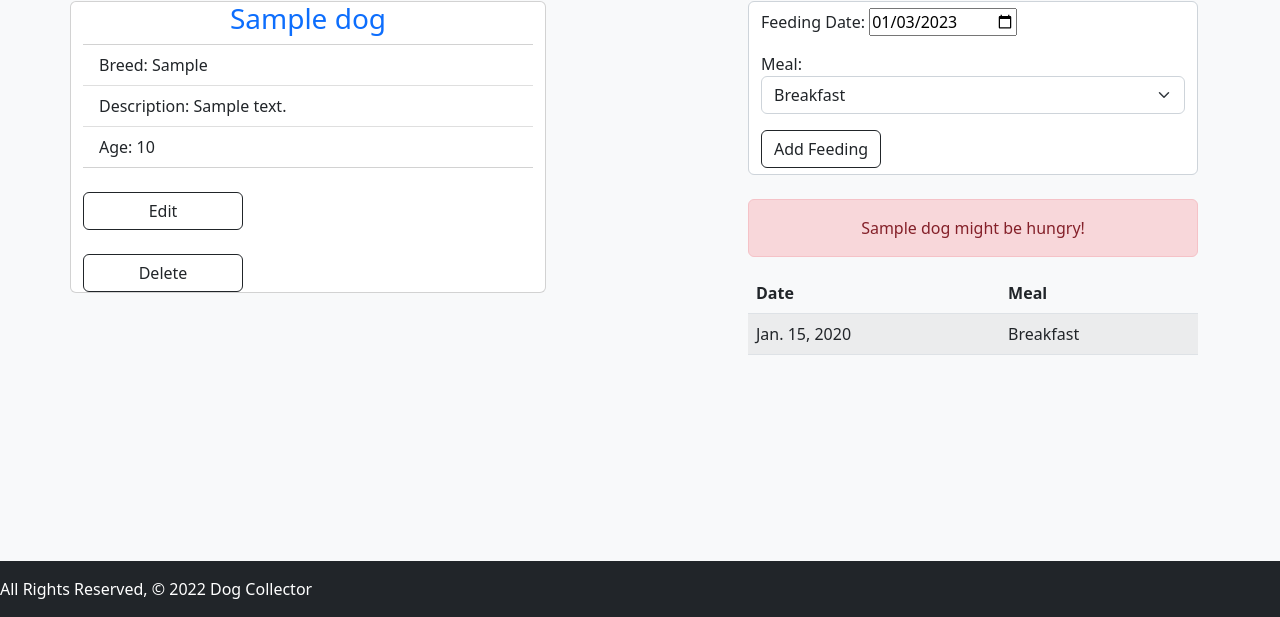
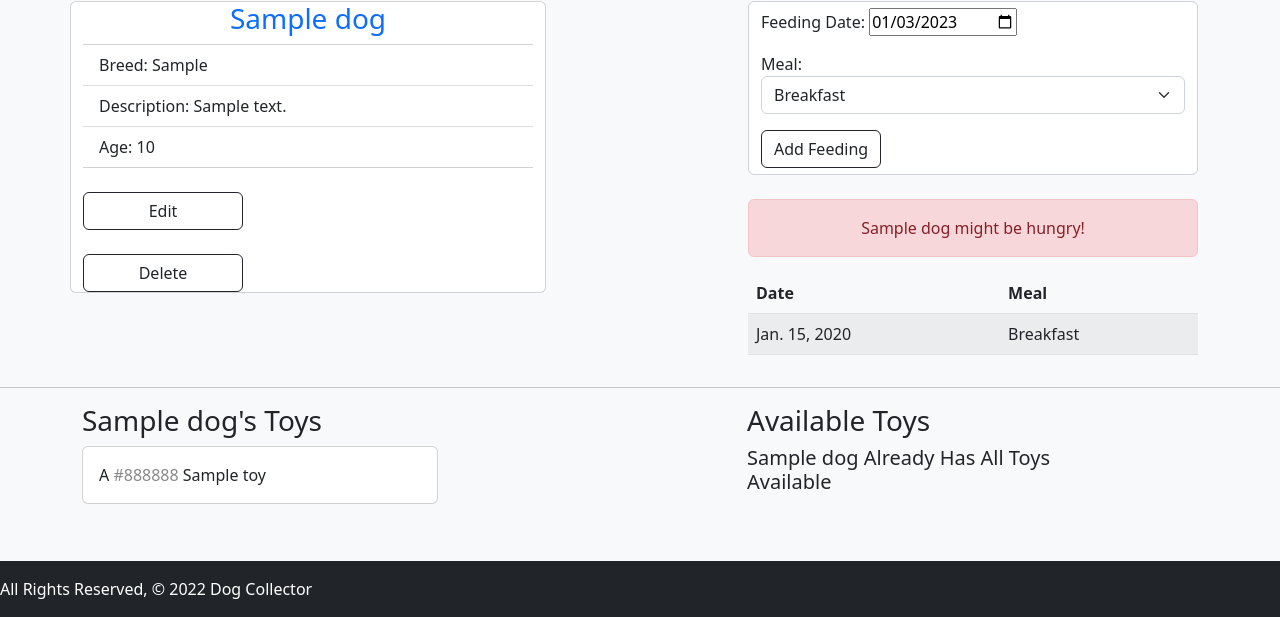
Before and after one commit to jmaksimik/dogcollector, a Django app: page /dogs/1/ in a window 1280 px wide. Shown: the part 183-800 px from the top of the page. Run offline with Django 4.2, Linux system fonts and the light colour scheme; tables that the repository leaves empty hold one stand-in row (values such as "Sample post").

Commit message:
Add CRUD functionality to Toys and render toys on detail page

```diff
--- a/main_app/admin.py
+++ b/main_app/admin.py
@@ -1,7 +1,8 @@
 from django.contrib import admin
 
 # Register your models here.
-from .models import Dog, Feeding
+from .models import Dog, Feeding, Toy
 
 admin.site.register(Dog)
 admin.site.register(Feeding)
+admin.site.register(Toy)
--- a/main_app/models.py
+++ b/main_app/models.py
@@ -8,12 +8,21 @@ class Toy(models.Model):
     name = models.CharField(max_length=50)
     color = models.CharField(max_length=20)
 
+    def __str__(self):
+        return self.name
+
+    def get_absolute_url(self):
+        return reverse('toys_detail', kwargs={'pk': self.id})
+
 class Dog(models.Model):
     name = models.CharField(max_length=100)
     breed = models.CharField(max_length=100)
     description = models.TextField(max_length=250)
     age = models.IntegerField()
     toys = models.ManyToManyField(Toy)
+
+    def __str__(self):
+        return self.name
 
     def get_absolute_url(self):
         return reverse('detail', kwargs={'dog_id': self.id})
--- a/main_app/templates/dogs/detail.html
+++ b/main_app/templates/dogs/detail.html
@@ -53,6 +53,47 @@
         </div>
     </div>
 </div>
+<hr>
+<div class="container">
+    <div class="row">
+        <div class="col-4">
+            <h3>{{ dog.name }}'s Toys</h3>
+            {% if dog.toys.count %}
+            {% for toy in dog.toys.all %}
+            <div class="card">
+                <div class="card-body">
+                    <span class="card-title">
+                        A <span style="color: {{ toy.color }}">{{ toy.color }}</span> {{ toy.name }}
+                    </span>
+                </div>
+            </div>
+            {% endfor %}
+            {% else %}
+            <h5>No Toys :(</h5>
+            {% endif %}
+        </div>
+        <div class="col-4 offset-md-3">
+            <h3>Available Toys</h3>
+            {% if toys.count %}
+            {% for toy in toys.all %}
+            <div class="card">
+                <div class="card-body d-flex flex-row justify-content-between">
+                    <span class="card-title">
+                        A <span style="color: {{toy.color}}">{{ toy.color }}</span> {{ toy.name }}
+                    </span>
+                    <form action="" method="post">
+                        {% csrf_token %}
+                        <button type="submit" style="width: 10rem;" class="btn btn-outline-dark">Add</button>
+                    </form>
+                </div>
+            </div>
+            {% endfor %}
+            {% else %}
+            <h5>{{ dog.name }} Already Has All Toys Available</h5>
+            {% endif %}
+        </div>
+    </div>
+</div>
 
 <script>
     const dateEl = document.querySelector('#id_date');
--- a/main_app/views.py
+++ b/main_app/views.py
@@ -55,5 +55,10 @@ def dogs_index(request):
 
 def dogs_detail(request, dog_id):
     dog = Dog.objects.get(id=dog_id)
+    toys_dog_doesnt_have = Toy.objects.exclude(id__in = dog.toys.all().values_list('id'))
     feeding_form = FeedingForm()
-    return render(request, 'dogs/detail.html', {'dog': dog, 'feeding_form': feeding_form})
+    return render(request, 'dogs/detail.html', {
+        'dog': dog,
+        'feeding_form': feeding_form,
+        'toys': toys_dog_doesnt_have
+        })
```
Lines whose indentation alone changed are shown as unchanged.
